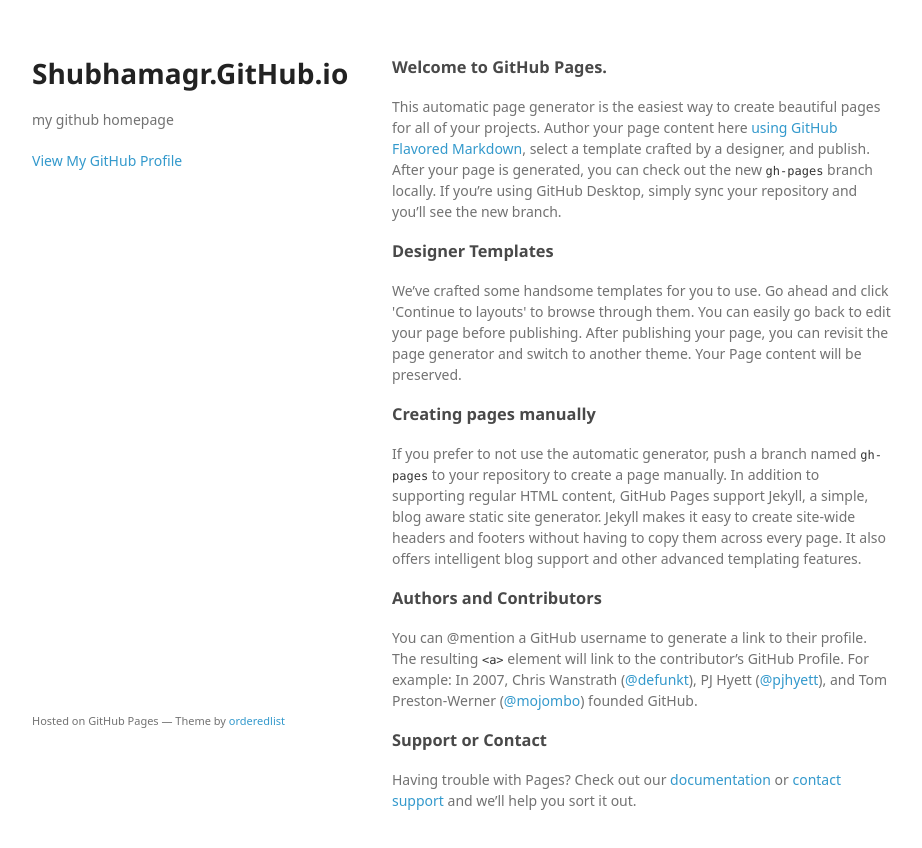
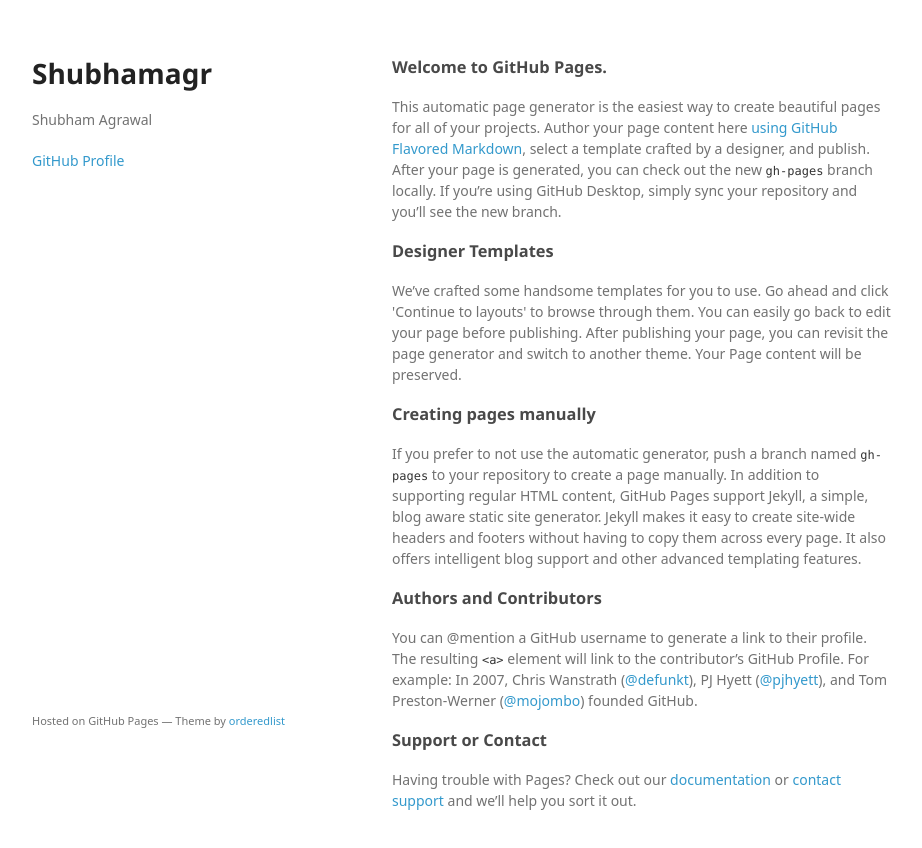
Before and after one commit to ShubhamAgr/ShubhamAgr.github.io, a plain HTML site: page index.html in a window 1280 px wide. Shown: the whole page, without its empty margins (178-1100 px from the left). Drawn offline with Linux system fonts and the light colour scheme; a web font is replaced by a local one.

Commit message:
inital commit

```diff
--- a/index.html
+++ b/index.html
@@ -3,7 +3,7 @@
   <head>
     <meta charset="utf-8">
     <meta http-equiv="X-UA-Compatible" content="chrome=1">
-    <title>Shubhamagr.GitHub.io by ShubhamAgr</title>
+    <title>Shubham Agrawal</title>
 
     <link rel="stylesheet" href="stylesheets/styles.css">
     <link rel="stylesheet" href="stylesheets/github-light.css">
@@ -15,11 +15,11 @@
   <body>
     <div class="wrapper">
       <header>
-        <h1>Shubhamagr.GitHub.io</h1>
-        <p>my github homepage</p>
+        <h1>Shubhamagr</h1>
+        <p>Shubham Agrawal</p>
 
 
-        <p class="view"><a href="https://github.com/ShubhamAgr">View My GitHub Profile</a></p>
+        <p class="view"><a href="https://github.com/ShubhamAgr">GitHub Profile</a></p>
 
       </header>
       <section>
```
